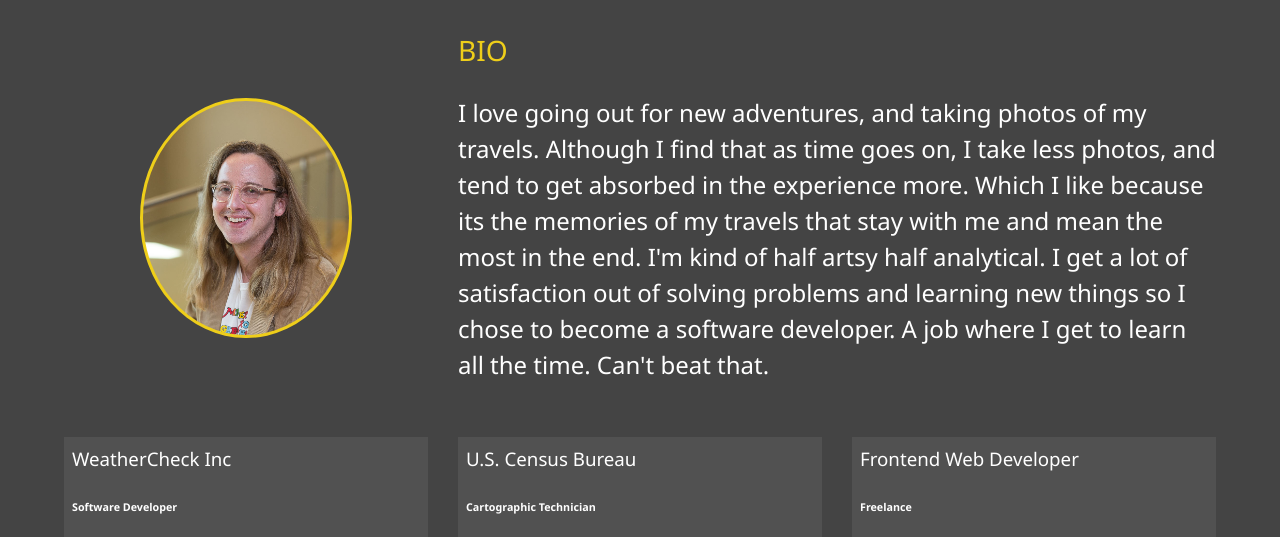
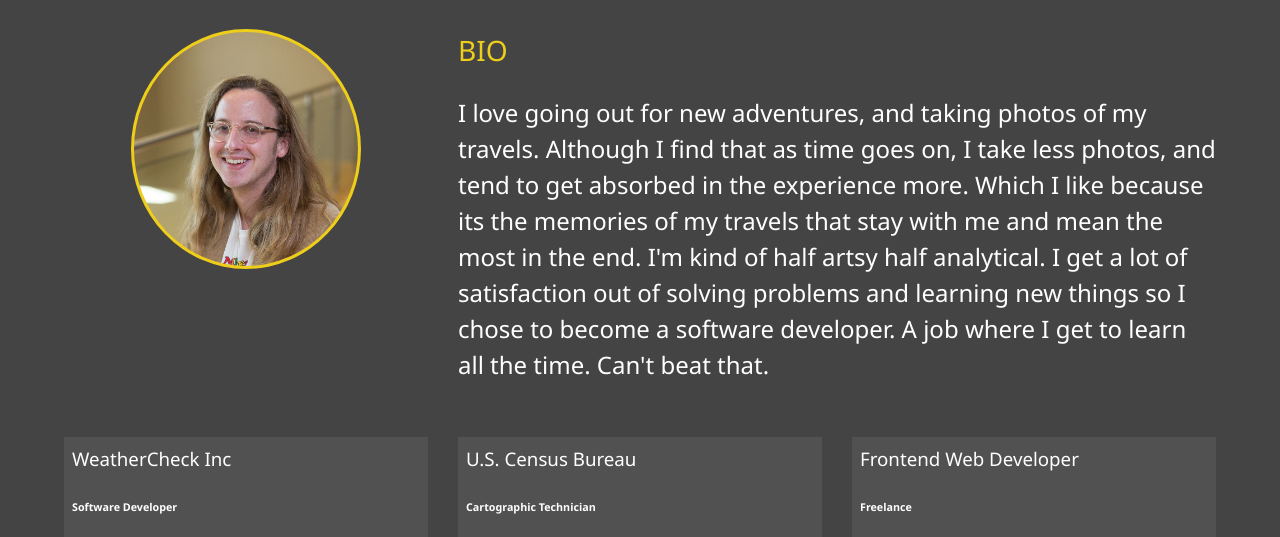
Before and after one commit to eternale88/eternale88.github.io, a website: page about.html in a window 1280 px wide. Shown: the part 253-790 px from the top of the page. Drawn offline with Linux system fonts and the light colour scheme.

Commit message:
fix about image

```diff
--- a/about.html
+++ b/about.html
@@ -50,7 +50,10 @@
     <h2 class="sm-heading">Let me tell you a few things...</h2>
 
     <div class="about-info">
-      <div alt="Ethan Robbins" class="bio-image"></div>
+      <div class="control">
+        <div alt="Ethan Robbins" class="bio-image"></div>
+
+      </div>
 
       <div class="bio">
         <h3 class="text-secondary">BIO</h3>
--- a/scss/main.scss
+++ b/scss/main.scss
@@ -126,7 +126,7 @@ main {
 }
 
 .bio-image {
-  width: 58%;
+  // width: 58%;
   height: 15rem;
   background: url('../img/portrait.jpg');
   //   background-repeat: no-repeat;
@@ -135,6 +135,8 @@ main {
   border: solid 3px $secondary-color;
   grid-area: bioimage;
   margin: auto;
+  max-width: 230px;
+    max-height: 250px;
 }
 
 // Work/Projects
```
Also changed, not shown: css/main.css, dist/css/main.css.
